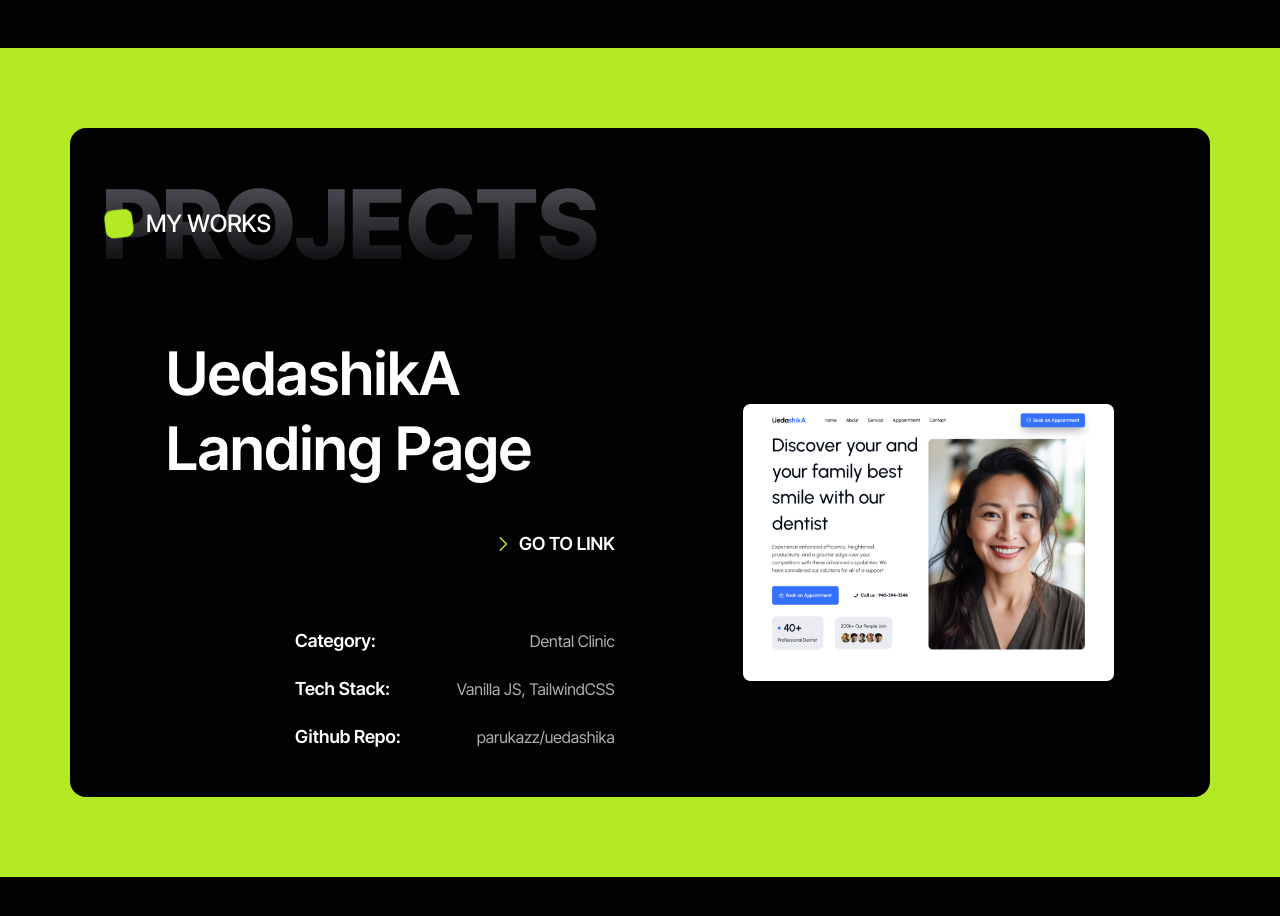
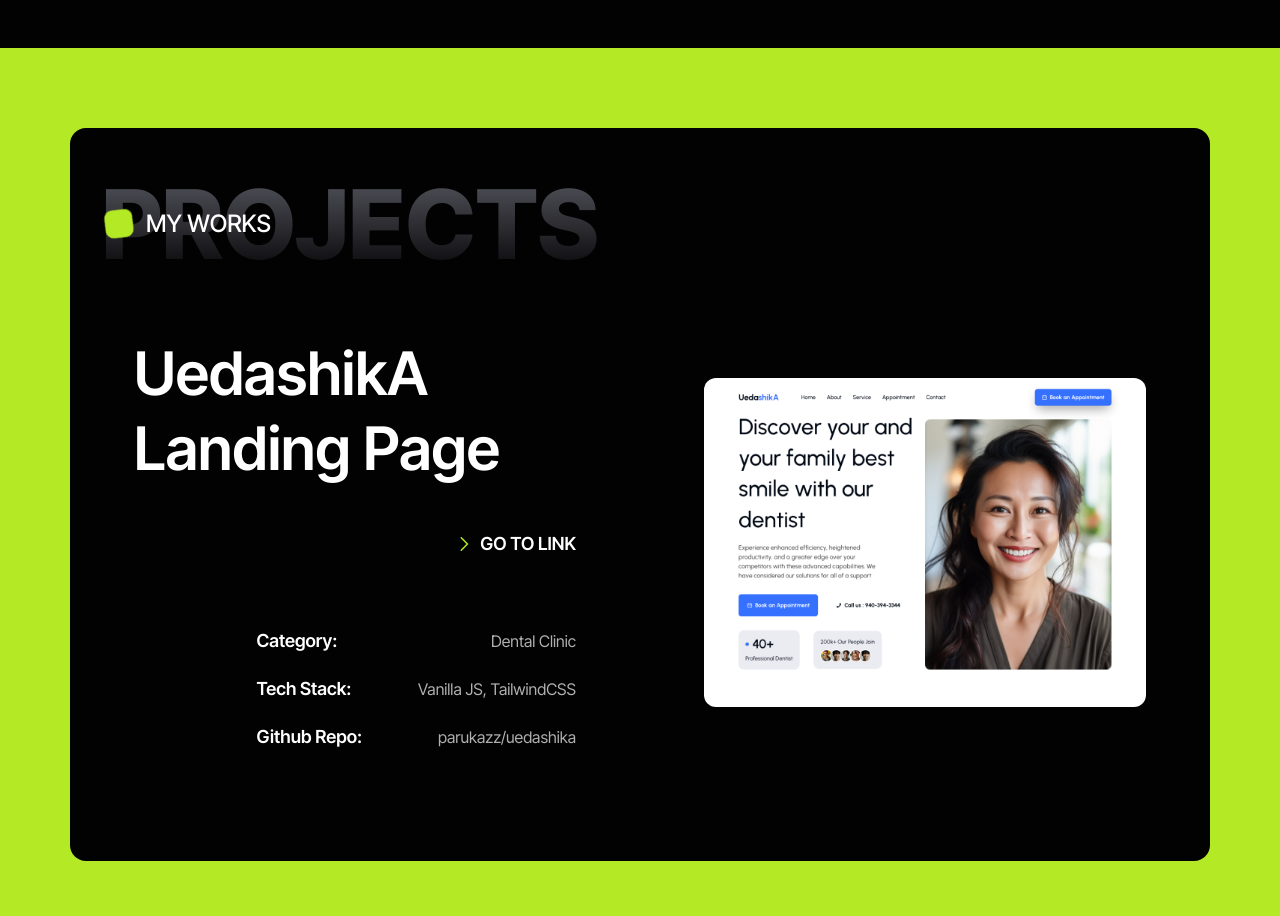
Before and after one commit to parukazz/portfolio-v2, a React (Vite) app: page / in a window 1280 px wide. Shown: the part 3060-3976 px from the top of the page. Before the commit the page ends 3937 px from the top, so only its background shows below. Built offline with nearby package versions, Linux system fonts and the light colour scheme.

Commit message:
change class padding in project box

```diff
--- a/src/components/sections/Projects.jsx
+++ b/src/components/sections/Projects.jsx
@@ -5,14 +5,14 @@ import TitleSection from "../TitleSection";
 const Projects = () => {
   return (
     <section className="bg-accent relative px-[5%] md:px-[70px] py-20 w-full">
-      <div className="bg-primary w-full px-8 py-12 rounded-2xl">
-        <TitleSection section="PROJECTS" title="MY WORKS" />
+      <div className="bg-primary w-full py-12 rounded-2xl">
+        <TitleSection section="PROJECTS" title="MY WORKS" paddingX />
         {projects.map((item) => (
           <div
             key={item.id}
-            className="flex flex-col md:flex-row mt-16 px-16 justify-between items-center gap-32"
+            className="flex flex-col md:flex-row py-16 px-16 justify-between items-center gap-32"
           >
-            <div className="flex flex-col gap-[72px]">
+            <div className="flex flex-col w-1/2 gap-[72px]">
               <div className="flex flex-col items-end">
                 <h2 className="text-5xl md:text-heading font-semibold pr-10 leading-tight mb-11">
                   {item.title}
@@ -40,8 +40,8 @@ const Projects = () => {
                 </div>
               </div>
             </div>
-            <div>
-              <img src={item.img} alt={item.alt} />
+            <div className="w-1/2">
+              <img src={item.img} alt={item.alt} className="rounded-xl" />
             </div>
           </div>
         ))}
```
